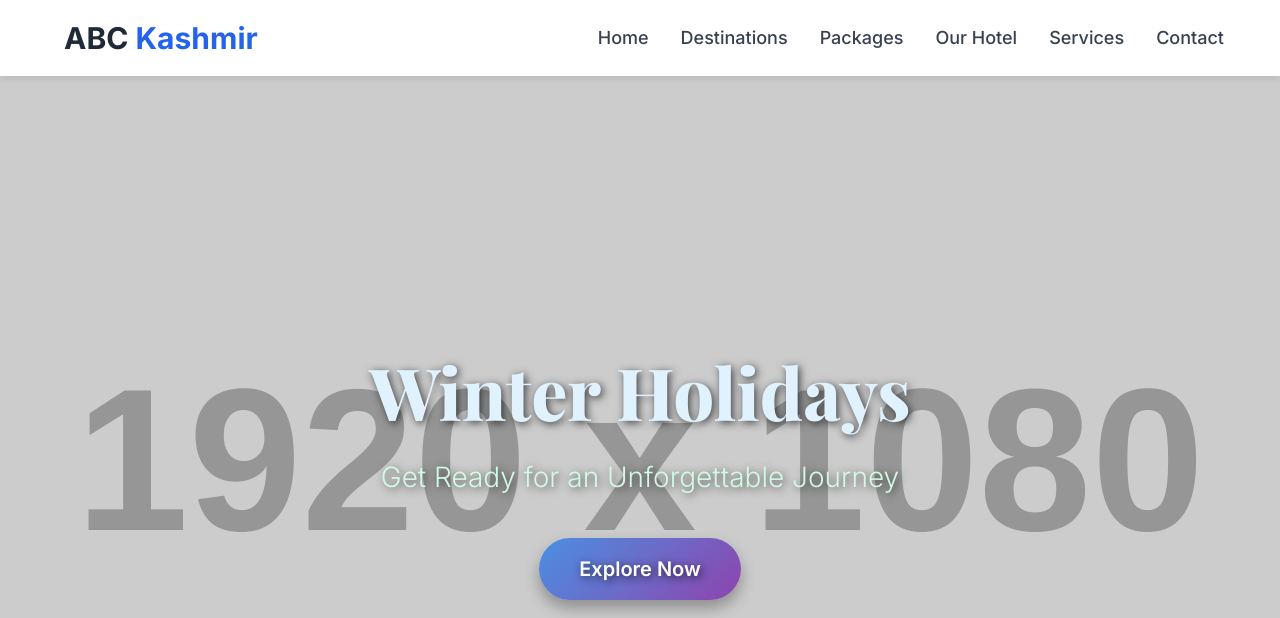
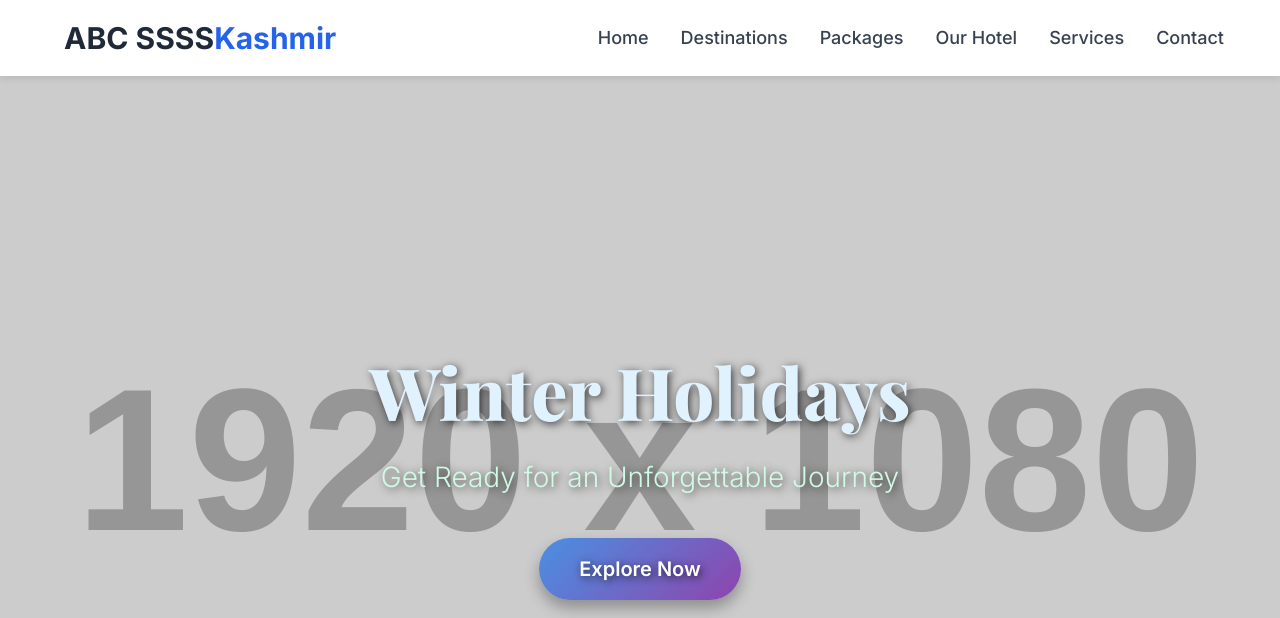
Before and after one commit to 59Imran/Test4, a plain HTML site: page index.html in a window 1280 px wide. Shown: the top 618 px of the page. Drawn offline with nearby package versions, Linux system fonts and the light colour scheme; placeholder pictures from the web are drawn by us.

Commit message:
Add files via upload

```diff
--- a/index.html
+++ b/index.html
@@ -386,7 +386,7 @@
     <header>
         <nav>
             <a href="#home" class="text-3xl font-bold text-gray-800 rounded-lg p-2 hover:bg-gray-100 transition duration-300">
-                ABC <span class="text-blue-600">Kashmir</span>
+                ABC SSSS<span class="text-blue-600">Kashmir</span>
             </a>
             <div class="hidden md:flex space-x-8">
                 <a href="#home" class="text-lg text-gray-700 hover:text-blue-600 transition duration-300 font-medium">Home</a>
```
